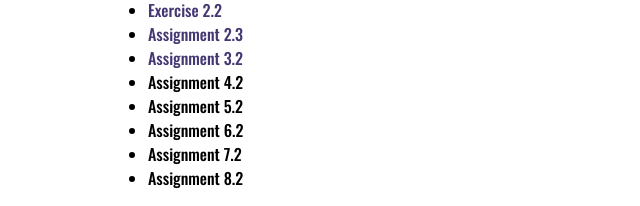
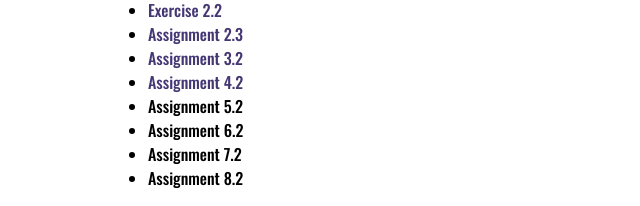
Before and after one commit to goostavo25/web-231, a plain HTML site: page index.html in a window 1280 px wide. Shown: the part 309-515 px from the top of the page, 0-640 px from the left. Drawn offline with nearby package versions, Linux system fonts and the light colour scheme; a web font is replaced by a local one.

Commit message:
Fixed link

```diff
--- a/index.html
+++ b/index.html
@@ -27,7 +27,7 @@
                 <li><a href="./week-2/roogonzalez-exercise2.html">Exercise 2.2</a></li>
                 <li><a href="./week-2/roogonzalez-payroll.html">Assignment 2.3</a></li>
                 <li><a href="./week-3/roogonzalez-temp-conversion.html">Assignment 3.2</a></li>
-                <li><a href="./week-4/roogonzalez-number-game.html"></a>Assignment 4.2</li>
+                <li><a href="./week-4/roogonzalez-number-game.html">Assignment 4.2</a></li>
                 <li>Assignment 5.2</li>
                 <li>Assignment 6.2</li>
                 <li>Assignment 7.2</li>
```
